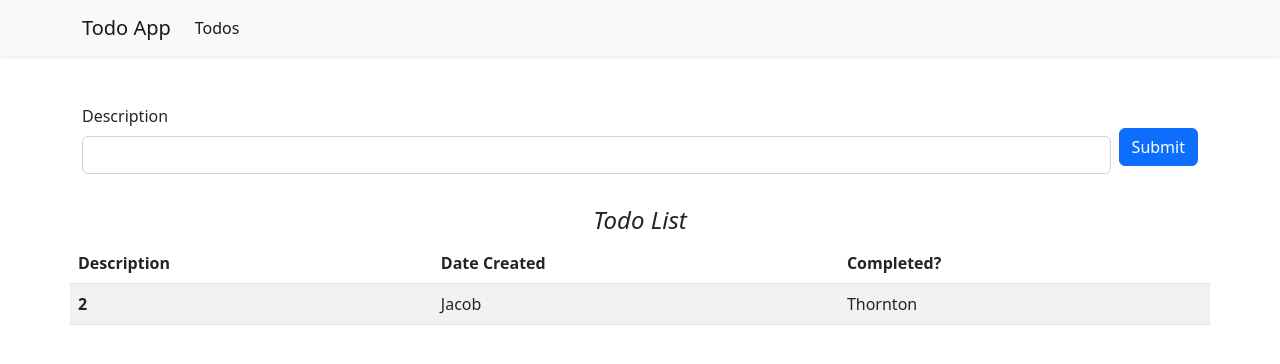
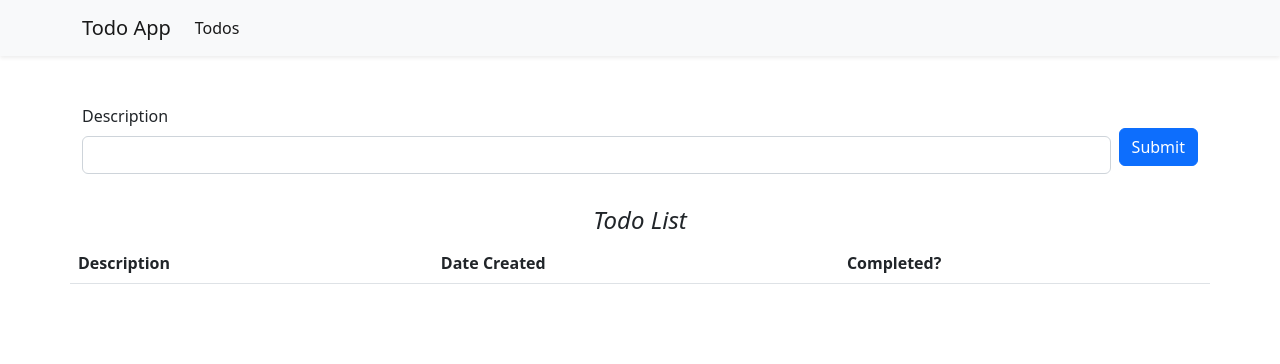
Before and after one commit to Motjiang/TodoAppUI, an Angular app: page /todos in a window 1280 px wide. Shown: the top 364 px of the page. Built offline with nearby package versions, Linux system fonts and the light colour scheme.

Commit message:
Added environments folder

```diff
--- a/angular.json
+++ b/angular.json
@@ -53,7 +53,13 @@
               "vendorChunk": true,
               "extractLicenses": false,
               "sourceMap": true,
-              "namedChunks": true
+              "namedChunks": true,
+              "fileReplacements": [
+                {
+                  "replace": "src/environments/environment.ts",
+                  "with": "src/environments/environment.development.ts"
+                }
+              ]
             }
           },
           "defaultConfiguration": "production"
--- a/src/app/components/todos/todos.component.html
+++ b/src/app/components/todos/todos.component.html
@@ -22,10 +22,10 @@
               </tr>
             </thead>
             <tbody>
-              <tr>
-                <th scope="row">2</th>
-                <td>Jacob</td>
-                <td>Thornton</td>
+              <tr *ngFor="let todo of todos">
+                <th>{{todo.description}}</th>
+                <td>{{todo.createdDate}}</td>
+                <td>{{todo.isCompleted}}</td>
               </tr>
             </tbody>
           </table>
--- a/src/app/components/todos/todos.component.ts
+++ b/src/app/components/todos/todos.component.ts
@@ -1,4 +1,5 @@
 import { Component } from '@angular/core';
+import { Todo } from 'src/app/components/models/todo.model';
 
 @Component({
   selector: 'app-todos',
@@ -7,4 +8,5 @@ import { Component } from '@angular/core';
 })
 export class TodosComponent {
 
+    todos: Todo[] = [];
 }
--- /dev/null
+++ b/src/environments/environment.development.ts
@@ -0,0 +1,3 @@
+export const environment = {
+    baseApiUrl:'https://localhost:7227'
+};
--- /dev/null
+++ b/src/environments/environment.ts
@@ -0,0 +1,3 @@
+export const environment = {
+    baseApiUrl:'https://localhost:7227'
+};
```
Also changed, not shown: src/app/components/services/todo.service.ts (added, +9 -0 lines), src/app/components/models/todo.model.ts (renamed from src/app/models/todo.model.ts), 1 other file (tests, documents, lock files or other folders).
